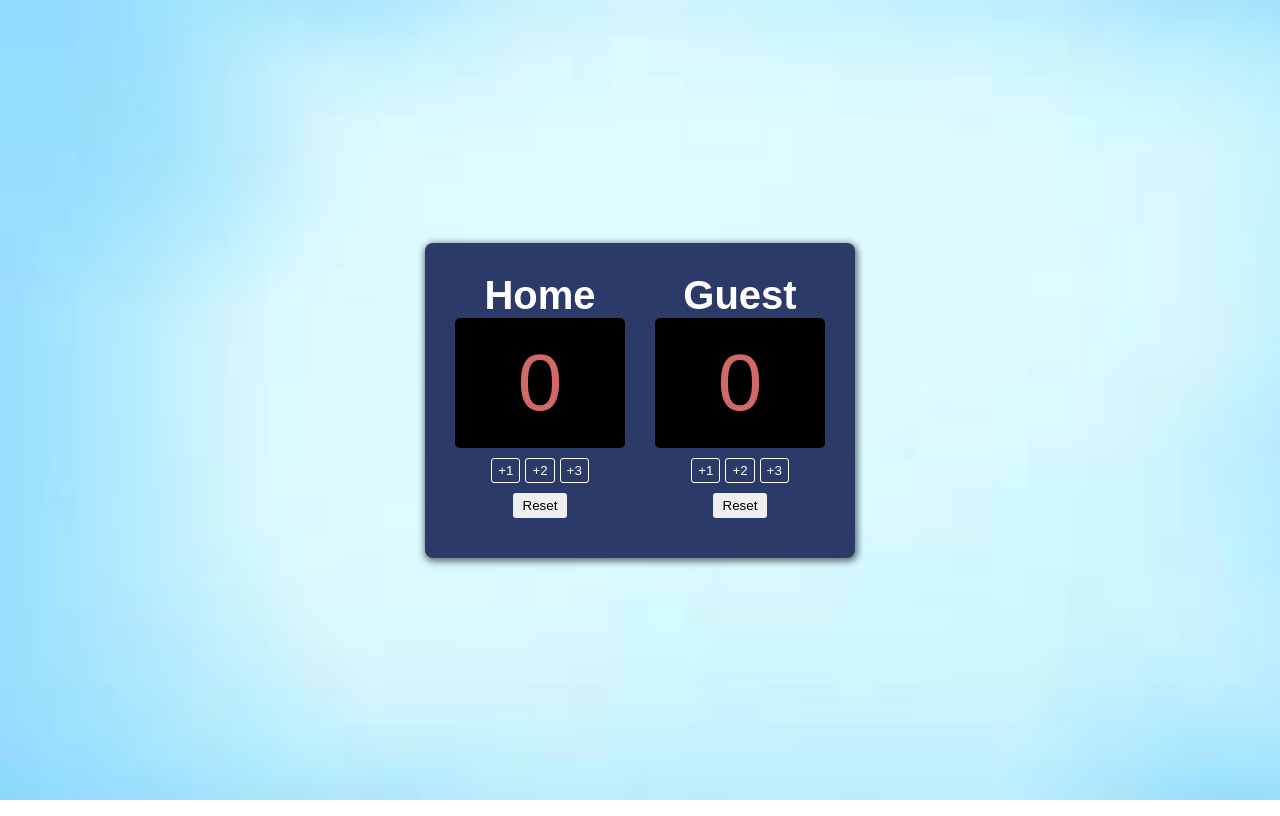
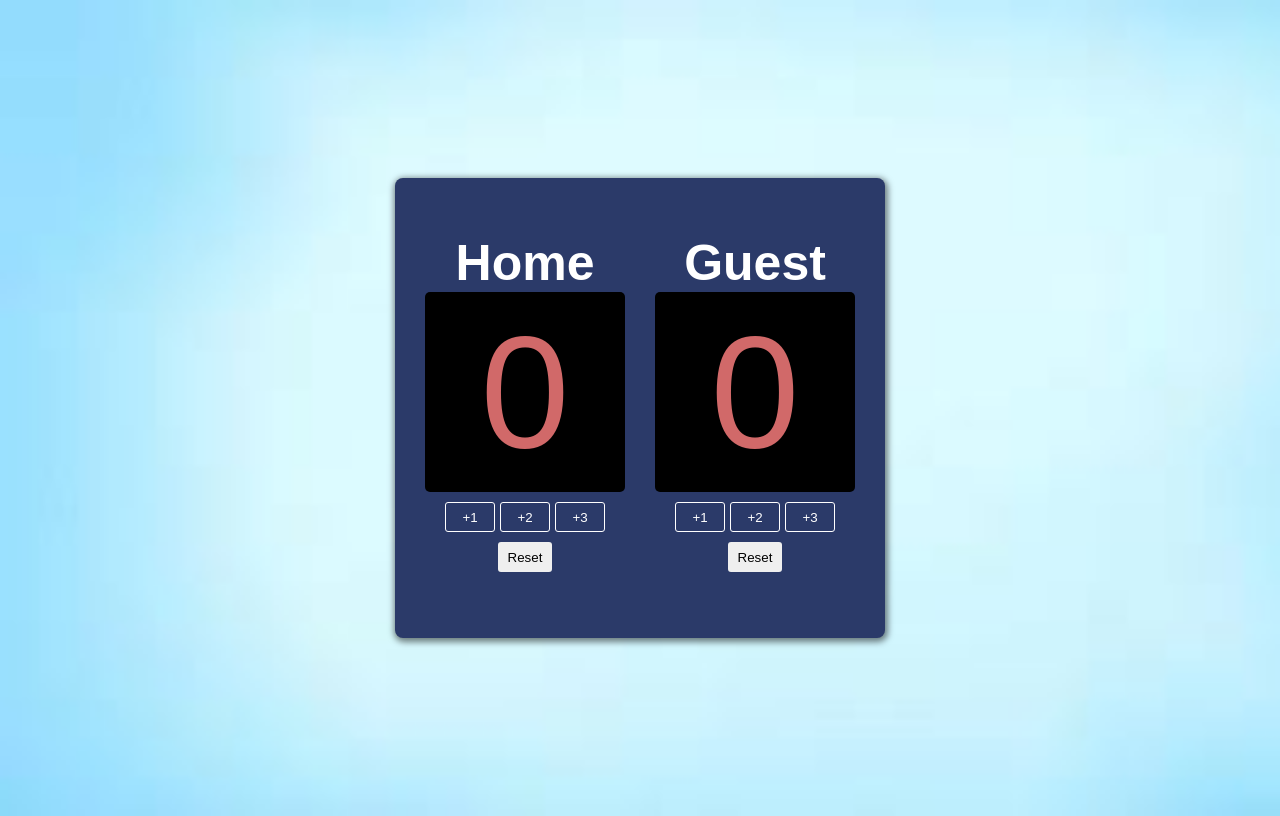
Before and after one commit to hannou-hmz/Basketball-Score-Counter, a plain HTML site: page index.html in a window 1280 px wide. Drawn offline with Linux system fonts and the light colour scheme.

Commit message:
Update height index.css

```diff
--- a/index.css
+++ b/index.css
@@ -1,4 +1,5 @@
 body{
+    font-family:arial;
     display: flex;
     justify-content: center; /* centers horizontally */
     align-items: center;    /* centers vertically */
@@ -6,15 +7,14 @@ body{
     background-image: url("images/images.jpeg");
     background-repeat: no-repeat;
     background-size: cover;
-    margin: auto;
 }
 
 .full-container{
-    font-family:arial;
     display: flex;
     align-items: center;
     gap: 30px;
     padding: 30px;
+    height: 50vh;
     flex-shrink: 0;
     white-space: nowrap;
     background-color: rgb(43, 58, 105);
@@ -32,7 +32,7 @@ body{
 .home , .guest{
     display: flex;
     justify-content: center;
-    font-size: 40px;
+    font-size: 50px;
     font-weight: bold;
     color: white;
 }
@@ -41,11 +41,11 @@ body{
     display: flex;
     justify-content: center;
     align-items: center;
-    font-size: 80px;
+    font-size: 10em;
     background-color: black;
     color: rgb(209, 105, 105);
-    width: 170px;
-    height: 130px;
+    width: 200px;
+    height: 200px;
     border-radius: 5px;
 }
 
@@ -60,14 +60,16 @@ body{
  #guestAddOne , #guestAddTwo ,#guestAddThree{
     background-color: rgb(43, 58, 105);
     color: white;
+    width: 50px;
+    height: 30px;
     border: 0.5px solid white;
     border-radius: 3px;
-    height: 25px;
     cursor: pointer;
 }
 
 .reset-btn #guest-reset , #home-reset{
    margin-bottom: 10px;
+   height: 30px;
    padding: 5px 10px;
    border: none;
    border-radius: 3px;
```
